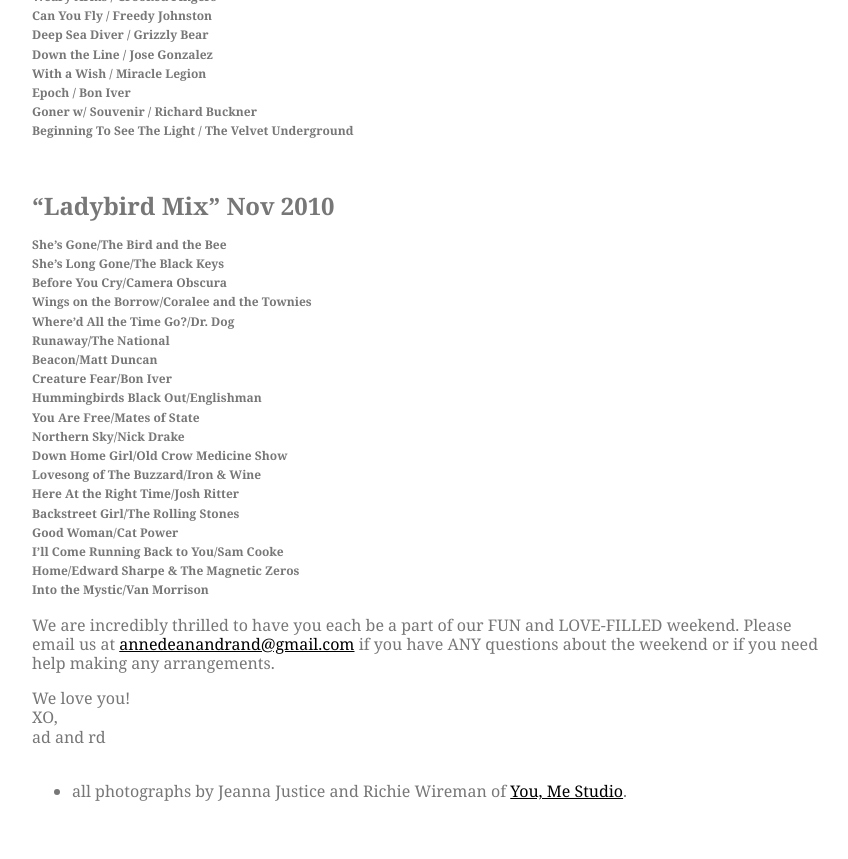
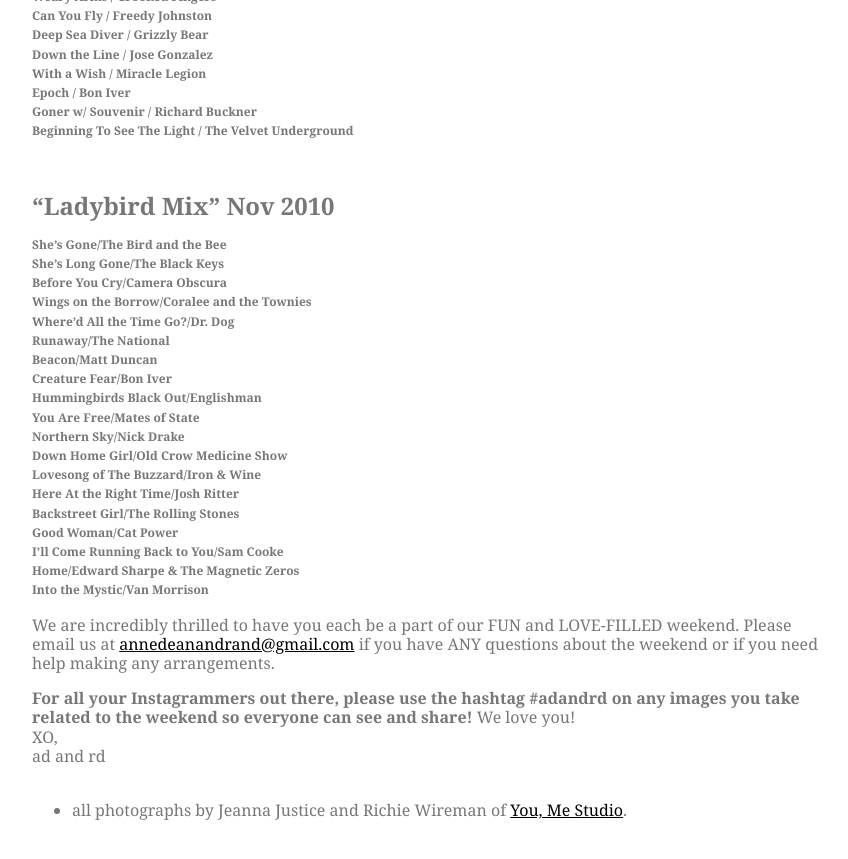
Before and after one commit to nikolaiwarner/annedeanandrand.com, a Jekyll site: the page built from storytime.md, in a window 1280 px wide and 900 px high, scrolled down 1816 px. Shown: the top 859 px of the window, without its empty margins (208-1056 px from the left). Built offline with Jekyll 4.4.1, drawn with Linux system fonts in a browser that asks for light colours.

Commit message:
Update storytime.md

```diff
--- a/storytime.md
+++ b/storytime.md
@@ -82,6 +82,8 @@ Below are the playlists from those first MIX CDs that began our relationship:
 
 We are incredibly thrilled to have you each be a part of our FUN and LOVE-FILLED weekend. Please email us at <annedeanandrand@gmail.com> if you have ANY questions about the weekend or if you need help making any arrangements.
 
+
+**For all your Instagrammers out there, please use the hashtag #adandrd on any images you take related to the weekend so everyone can see and share!**
 We love you!
 <br>
 XO,
```
